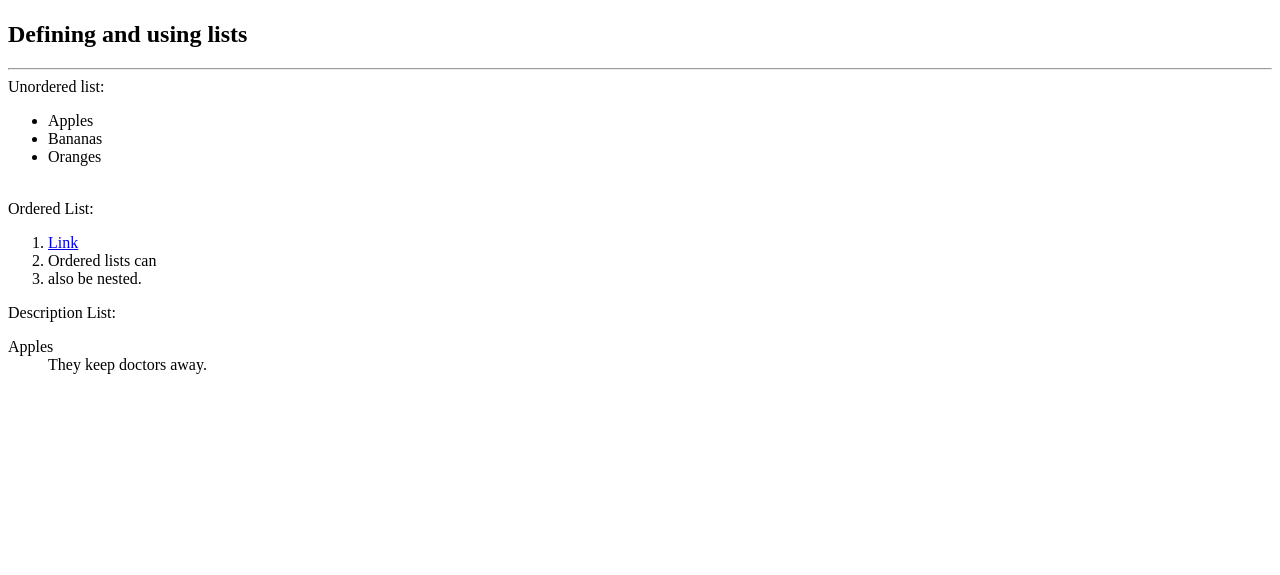
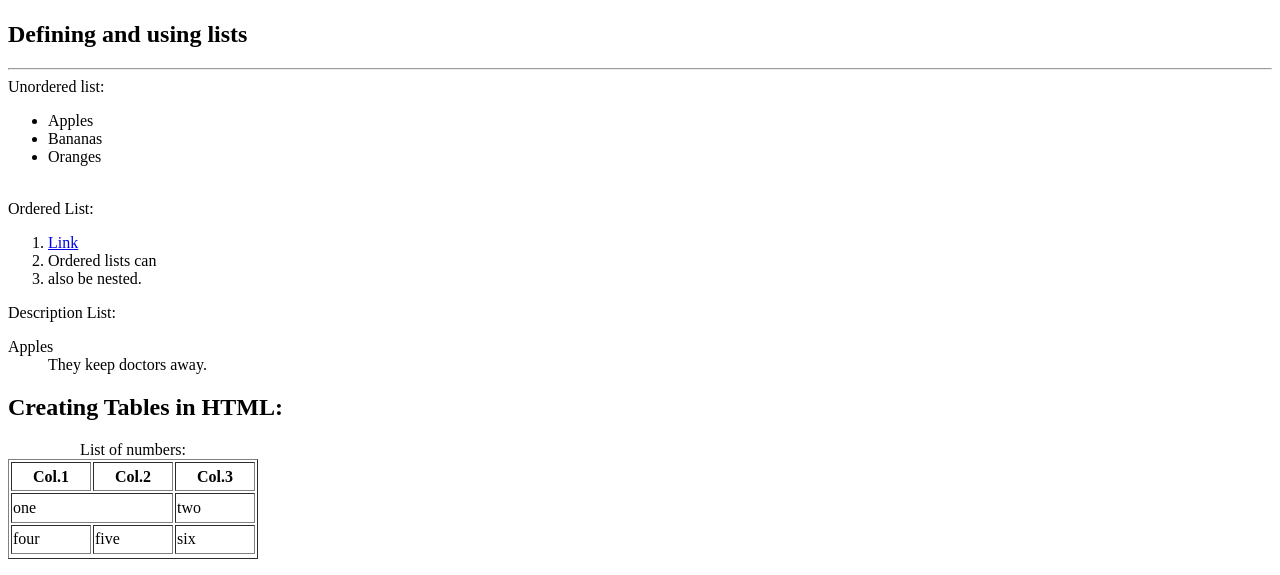
Before and after one commit to AlexJMercer/Web-Development-PlayGround, a plain HTML site: page Intro.html in a window 1280 px wide. Shown: the part 1919-2494 px from the top of the page. Before the commit the page ends 2309 px from the top, so only its background shows below. Drawn offline with Linux system fonts and the light colour scheme.

Commit message:
Tables in HTML

```diff
--- a/Intro.html
+++ b/Intro.html
@@ -115,6 +115,32 @@
                 <dd>They keep doctors away.</dd>
             </dl>
         </p>
+        <section>
+            <h2>Creating Tables in HTML:</h2>
+            <p>
+                <table width="250" height="100" border="1">
+                    <thead>
+                    <caption>List of numbers:</caption>
+                    <tr>
+                        <th>Col.1</th>
+                        <th>Col.2</th>
+                        <th>Col.3</th>
+                    </tr>
+                    </thead>
+                    <tbody>
+                    <tr>
+                        <td colspan="2">one</td>
+                        <td>two</td>
+                    </tr>
+                    <tr>
+                        <td>four</td>
+                        <td>five</td>
+                        <td>six</td>
+                    </tr>
+                    </tbody>
+                </table>
+            </p>
+        </section>
     </main>
 
     <footer>
```
